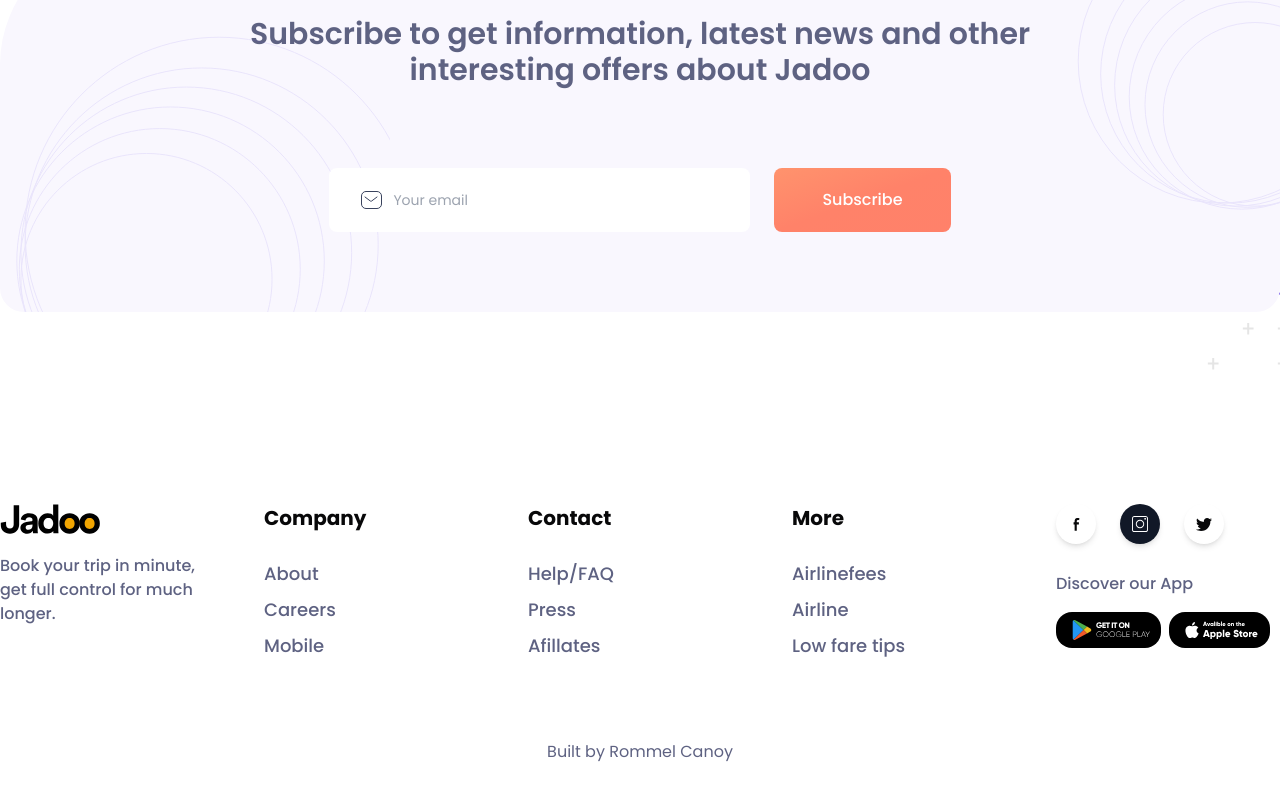
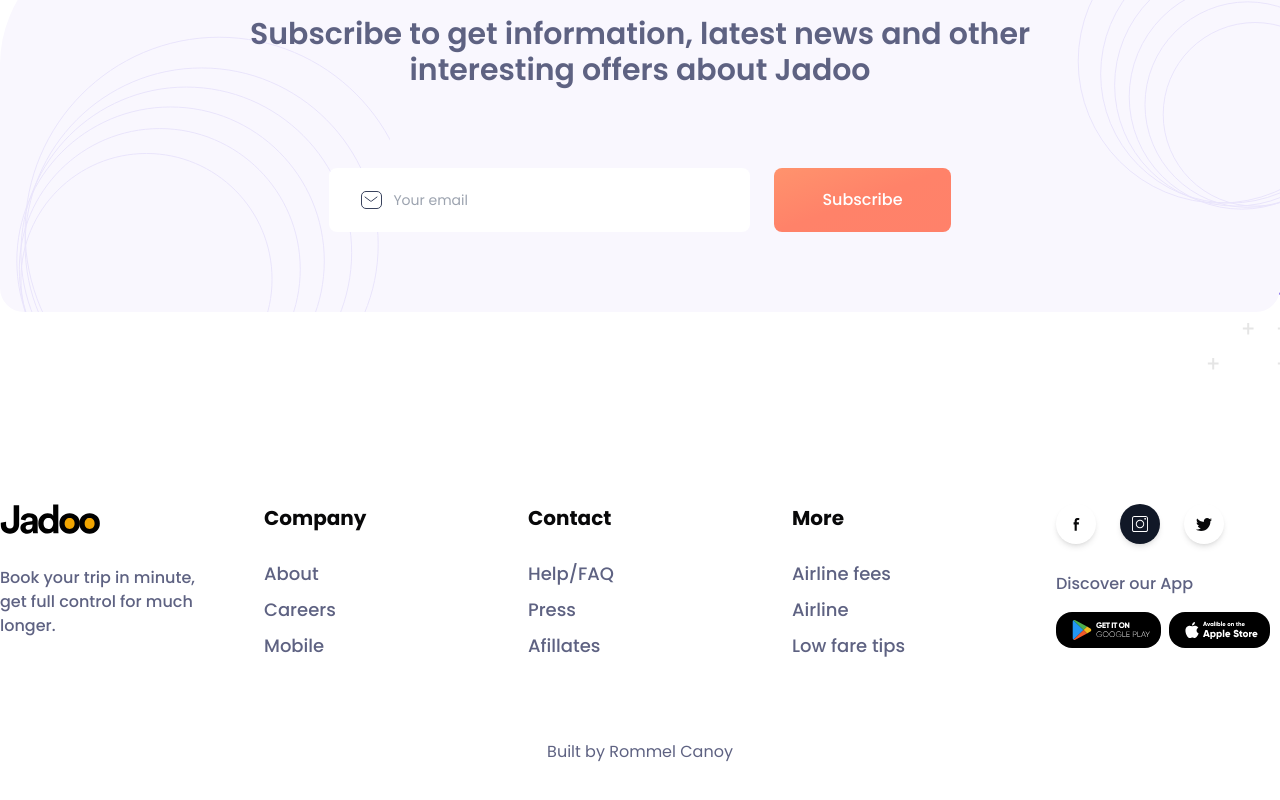
Before and after one commit to rommelcanoy/jadoo, a Next.js app: page / in a window 1280 px wide. Shown: the part 2288-3088 px from the top of the page. Built offline with nearby package versions, Linux system fonts and the light colour scheme; a web font is replaced by a local one.

Commit message:
chore: update the footer

```diff
--- a/components/Footer.tsx
+++ b/components/Footer.tsx
@@ -8,7 +8,7 @@
       <div className='grid grid-cols-5 gap-10'>
         <div>
           {/* <h3 className='text-5xl text-black'>Jadoo</h3> */}
-          <Image src={jadoo} alt="Jadoo Logo" className='w-[100px] mb-5' />
+          <Image src={jadoo} alt="Jadoo Logo" className='w-[100px] mb-8' />
           <p>Book your trip in minute, get full control for much longer.</p>
         </div>
         <div>
@@ -30,7 +30,7 @@
         <div>
           <h4 className='text-[#080809] font-bold text-xl mb-7'>More</h4>
           <ul className='text-lg flex flex-col gap-2'>
-            <li>Airlinefees</li>
+            <li>Airline fees</li>
             <li>Airline</li>
             <li>Low fare tips</li>
           </ul>
```
